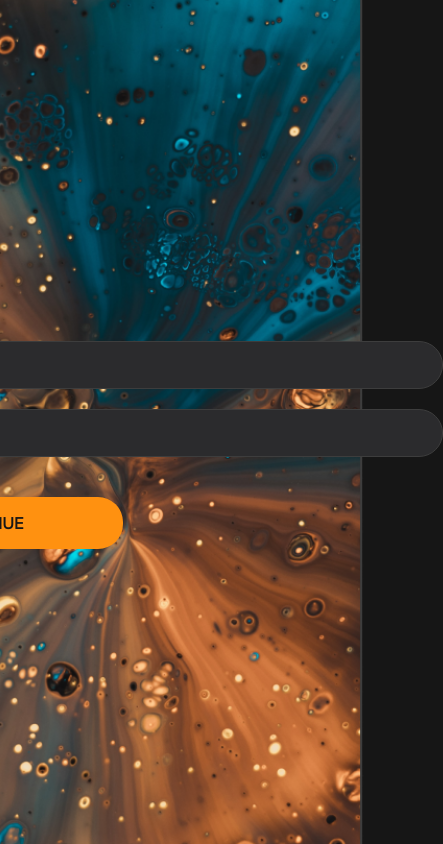
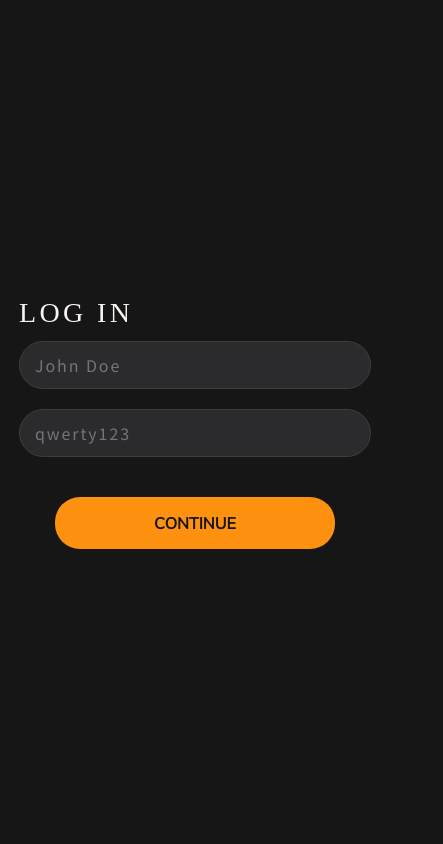
Before and after one commit to Sanvinganza/gallery, a React (Create React App) app: page / in a window 390 px wide. Shown: the whole page, 443 px wide, since content can reach past the window. Built offline with nearby package versions, Linux system fonts and the light colour scheme.

Commit message:
added mobile styles for login page

```diff
--- a/src/components/SignupForm/SignUpForm.module.css
+++ b/src/components/SignupForm/SignUpForm.module.css
@@ -54,3 +54,18 @@
   font-family: "CAT Linz";
   font-weight: 100;
 }
+
+/* ----- MOBILE ----- */
+
+@media only screen and (max-width: 576px) {
+  .container {
+    margin-left: 0;
+  }
+  .form {
+    align-items: center;
+    width: fit-content;
+  }
+  .signup_input {
+    width: 320px;
+  }
+}
--- a/src/pages/LoginPage/LoginPage.module.css
+++ b/src/pages/LoginPage/LoginPage.module.css
@@ -8,3 +8,11 @@
   justify-content: center;
   flex-wrap: wrap;
 }
+
+/* ----- MOBILE ----- */
+
+@media only screen and (max-width: 576px) {
+  .container {
+    background-image: none;
+  }
+}
```
